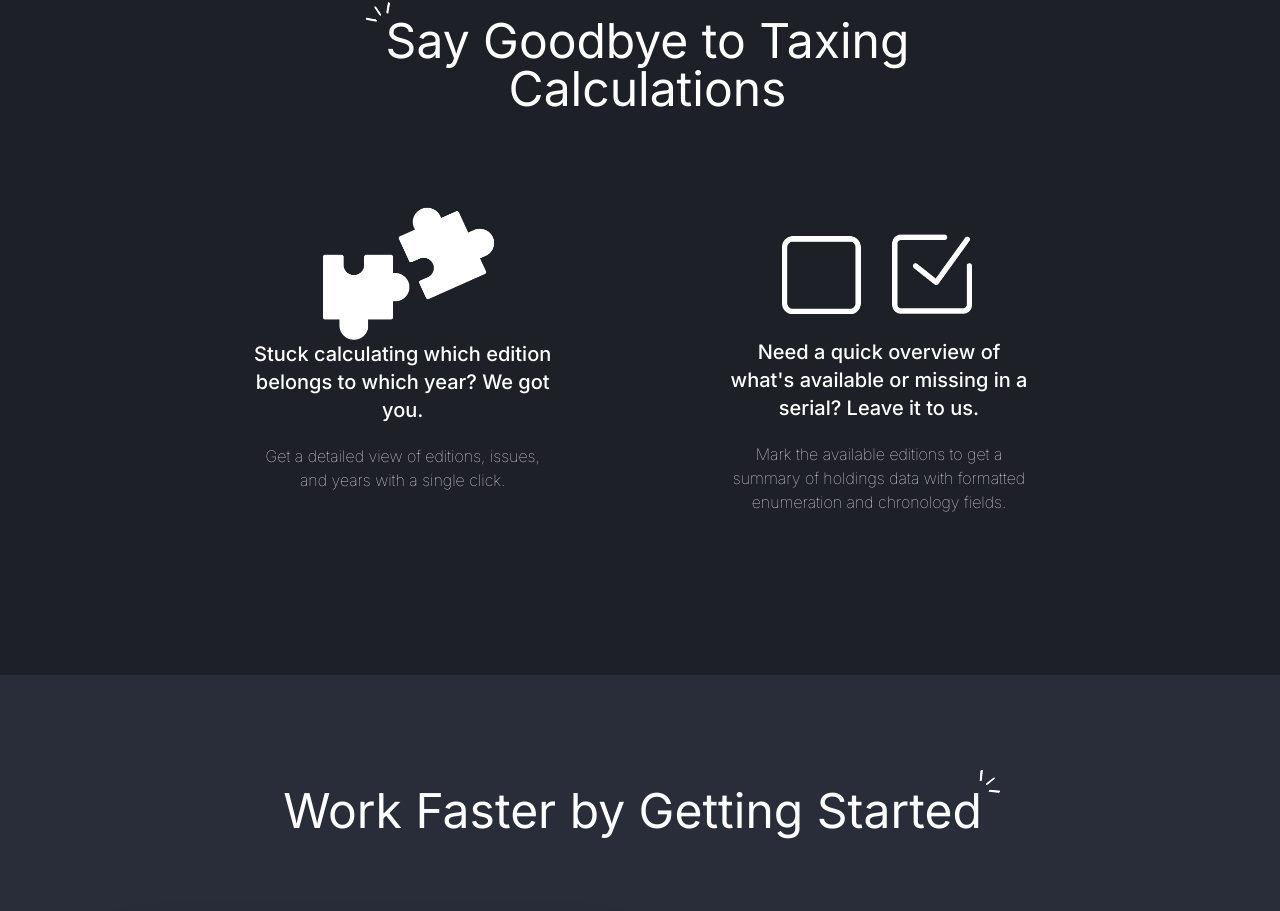
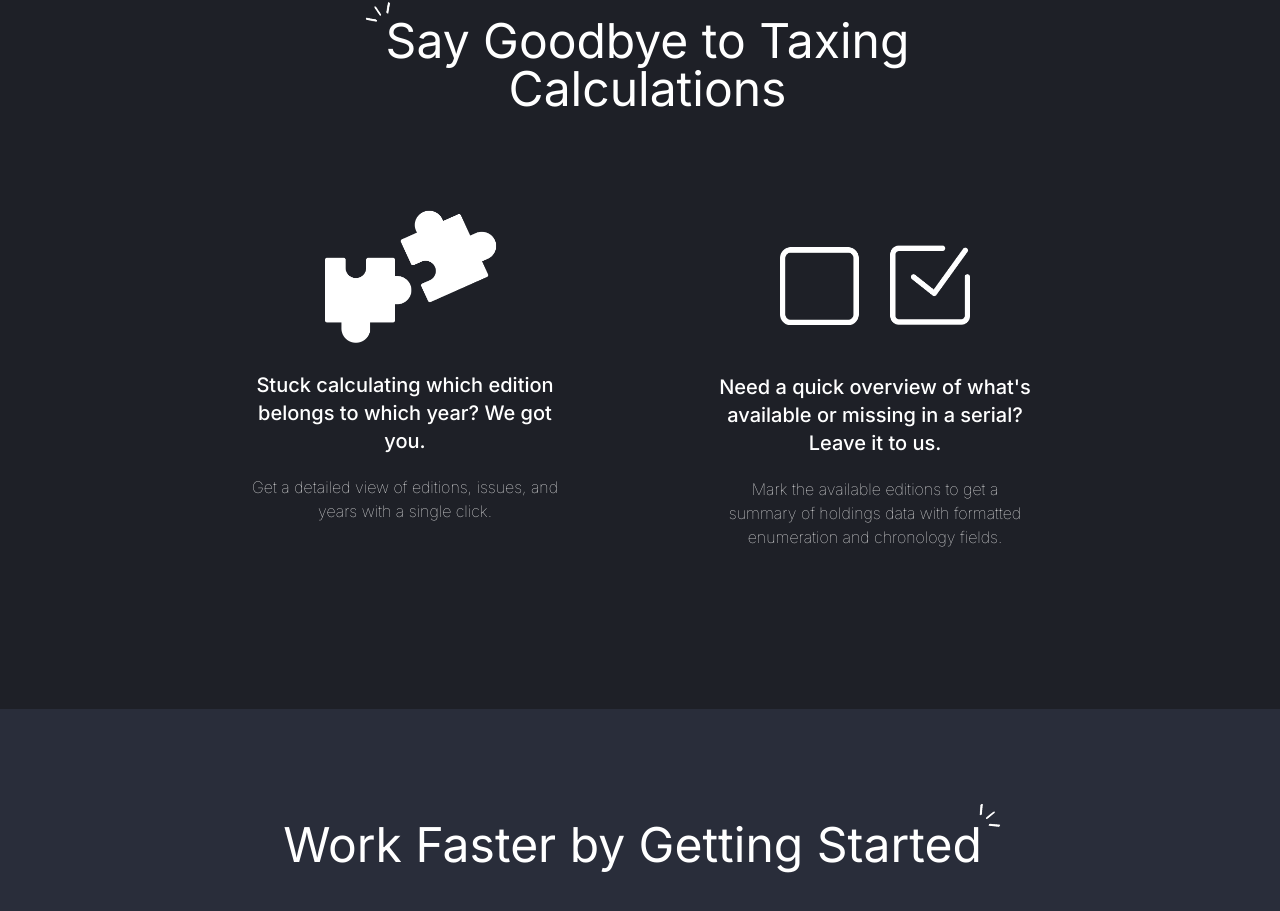
Before and after one commit to jjose14-Jacob-Jose/getSummaryHoldings, a Next.js app: page / in a window 1280 px wide. Shown: the part 856-1767 px from the top of the page. Built offline with nearby package versions, Linux system fonts and the light colour scheme.

Commit message:
trello_50-Goodbye_section

```diff
--- a/src/components/static/Home/GoodbyeToTaxingCalSection.jsx
+++ b/src/components/static/Home/GoodbyeToTaxingCalSection.jsx
@@ -36,25 +36,25 @@ export default function GoodbyeToTaxingCalSection() {
         </h2>
       </motion.div>
 
-      <div className="xl:flex mx-auto justify-center xl:space-x-20 space-y-10 xl:space-y-0 mt-10">
+      <div className="lg:flex lg:space-x-20 space-y-10 lg:space-y-0 mt-10 mx-auto justify-center">
         <motion.div
           variants={animateText(0.5)}
           initial="hidden"
           whileInView="show"
           viewport={{ once: true }}
-          className=" xl:w-1/3 hover:bg-[#292D3A] hover:shadow-2xl xl:space-y-0 space-y-10 border border-[#1E2027]  rounded-2xl pb-12 xl:p-4 "
+          className=" custom2:w-[390px] hover:bg-[#292D3A] hover:shadow-2xl border-[#1E2027]  rounded-xl mx-auto justify-center lg:mx-0 p-10 pb-12"
         >
           <div className="flex mx-auto justify-center">
             <img
               src="/puzzle_image.png"
-              className="w-[180px] h-[150px] -mr-5 mt-5"
+              className="w-[180px] h-[150px] -mr-5"
             />
           </div>
-          <div className="text-center  mx-auto justify-center w-[300px]">
-            <h3 className={`${styles.paraOne} mb-5 `}>
+          <div className="text-center  mx-auto justify-center ">
+            <h3 className={`${styles.paraOne} mt-7`}>
               Stuck calculating which edition belongs to which year? We got you.
             </h3>
-            <p className="-mb-5">
+            <p className="mt-5">
               Get a detailed view of editions, issues, and years with a single
               click.
             </p>
@@ -66,20 +66,20 @@ export default function GoodbyeToTaxingCalSection() {
           initial="hidden"
           whileInView="show"
           viewport={{ once: true }}
-          className=" xl:w-1/3 hover:bg-[#292D3A]  hover:shadow-2xl border border-[#1E2027] rounded-2xl pb-12 pt-6 xl:p-12"
+          className=" custom2:w-[390px] hover:bg-[#292D3A]  hover:shadow-2xl  border-[#1E2027] rounded-xl mx-auto justify-center lg:mx-0 p-5 pb-12"
         >
           <div className="flex mx-auto justify-center mt-8">
             <img
               src="/checkboxes_image.png"
-              className="w-[190px] h-[80px] mb-6"
+              className="w-[190px] h-[80px] mb-12 mt-10"
             />
           </div>
-          <div className="text-center  mx-auto justify-center w-[300px]">
+          <div className="text-center  mx-auto justify-center ">
             <h3 className={`${styles.paraOne} mb-5 `}>
               Need a quick overview of what's available or missing in a serial?
               Leave it to us.
             </h3>
-            <p>
+            <p className="w-[90%] mx-auto justify center">
               Mark the available editions to get a summary of holdings data with
               formatted enumeration and chronology fields.
             </p>
--- a/tailwind.config.js
+++ b/tailwind.config.js
@@ -16,6 +16,7 @@ module.exports = {
       screens: {
         mobile: "400px",
         custom: "845px",
+        custom2: "450px"
       },
     },
   },
```
